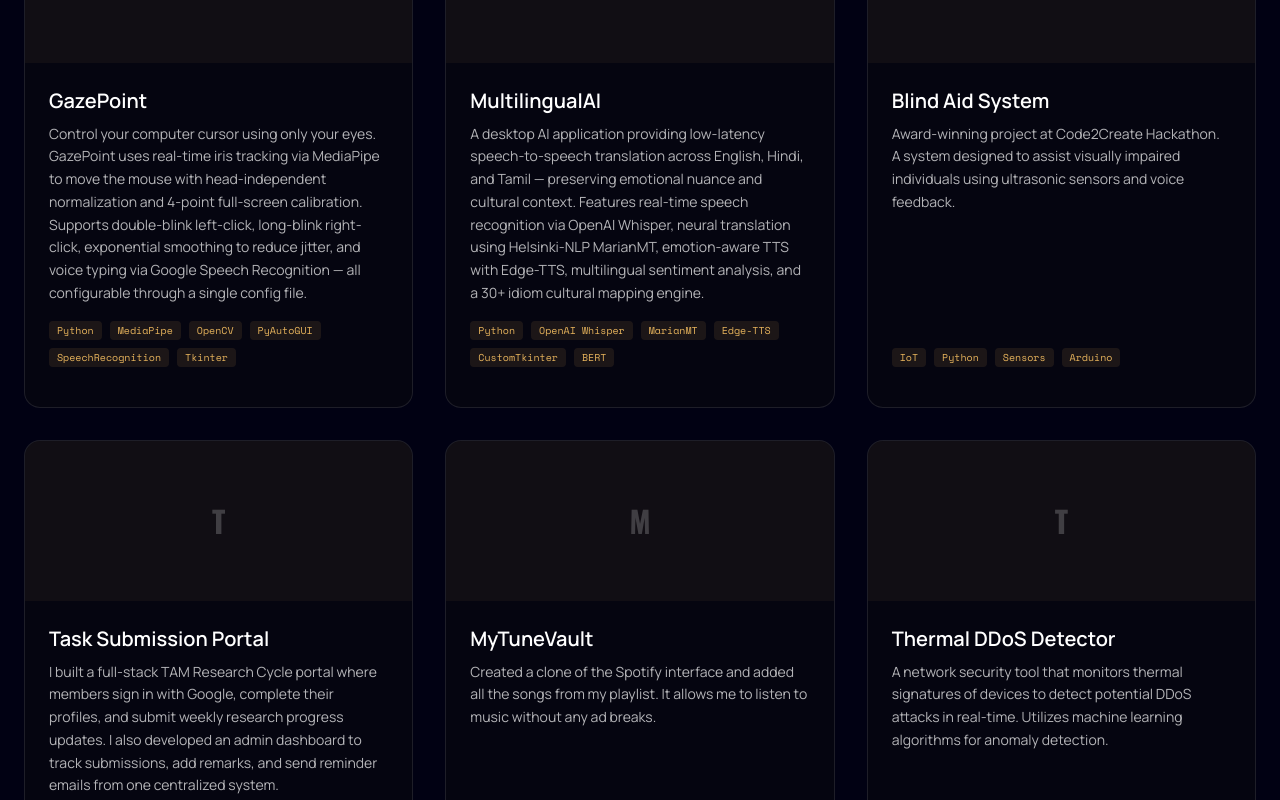
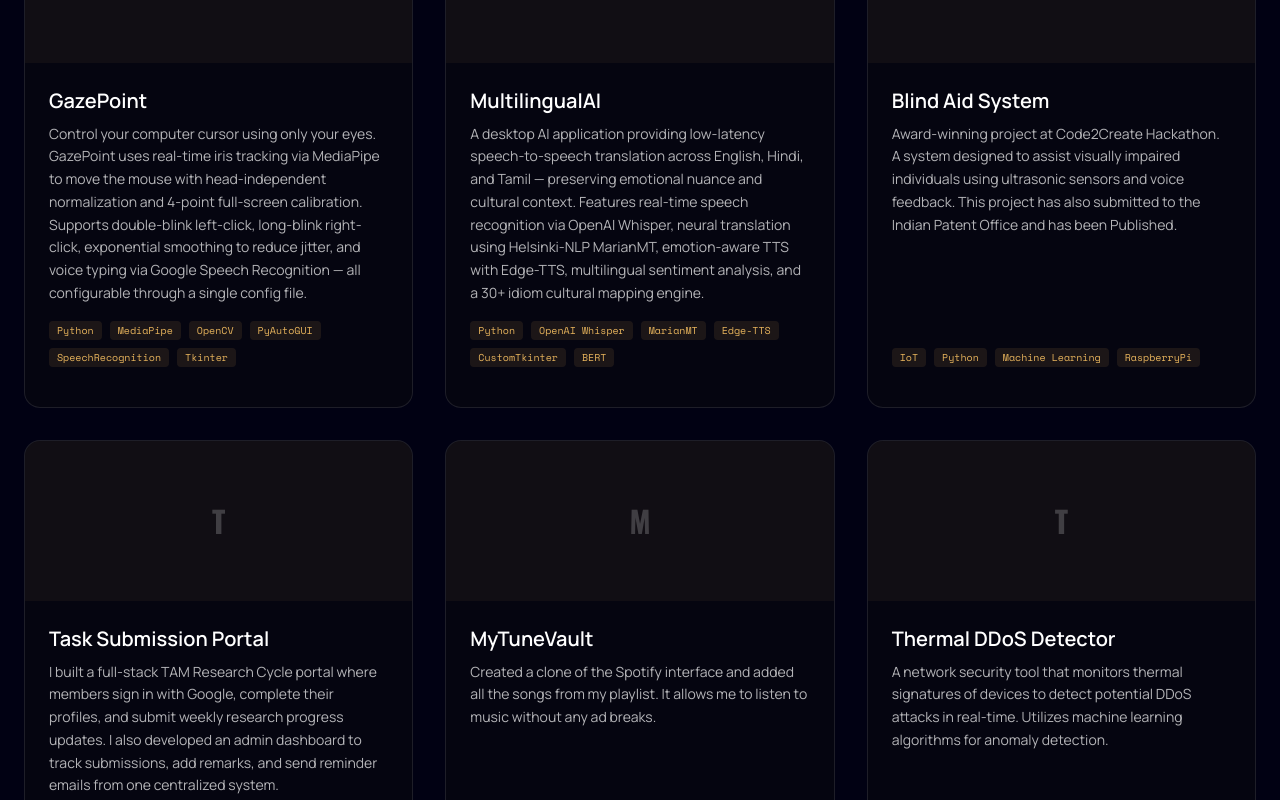
Before and after one commit to parth-garg01/Profile, a React (Vite) app: page / in a window 1280 px wide. Shown: the part 4680-5480 px from the top of the page. Built offline with nearby package versions, Linux system fonts and the light colour scheme.

Commit message:
Update project links and descriptions in index.js
Updated project links and descriptions for several projects in the index file.

```diff
--- a/src/data/index.js
+++ b/src/data/index.js
@@ -118,32 +118,32 @@ export const profileData = {
             title: "GazePoint",
             description: "Control your computer cursor using only your eyes. GazePoint uses real-time iris tracking via MediaPipe to move the mouse with head-independent normalization and 4-point full-screen calibration. Supports double-blink left-click, long-blink right-click, exponential smoothing to reduce jitter, and voice typing via Google Speech Recognition — all configurable through a single config file.",
             tech: ["Python", "MediaPipe", "OpenCV", "PyAutoGUI", "SpeechRecognition", "Tkinter"],
-            link: "#"
+            link: "https://github.com/parth-garg01/GazePoint"
         },
          {
             title: "MultilingualAI",
             description: "A desktop AI application providing low-latency speech-to-speech translation across English, Hindi, and Tamil — preserving emotional nuance and cultural context. Features real-time speech recognition via OpenAI Whisper, neural translation using Helsinki-NLP MarianMT, emotion-aware TTS with Edge-TTS, multilingual sentiment analysis, and a 30+ idiom cultural mapping engine.",
             tech: ["Python", "OpenAI Whisper", "MarianMT", "Edge-TTS", "CustomTkinter", "BERT"],
-            link: "#"
+            link: "https://github.com/parth-garg01/MultilingualAI"
         },
 
         {
             title: "Blind Aid System",
-            description: "Award-winning project at Code2Create Hackathon. A system designed to assist visually impaired individuals using ultrasonic sensors and voice feedback.",
-            tech: ["IoT", "Python", "Sensors", "Arduino"],
+            description: "Award-winning project at Code2Create Hackathon. A system designed to assist visually impaired individuals using ultrasonic sensors and voice feedback. This project has also submitted to the Indian Patent Office and has been Published.",
+            tech: ["IoT", "Python", "Machine Learning", "RaspberryPi"],
             link: "#"
         },
         {
             title: "Task Submission Portal",
             description: "I built a full-stack TAM Research Cycle portal where members sign in with Google, complete their profiles, and submit weekly research progress updates. I also developed an admin dashboard to track submissions, add remarks, and send reminder emails from one centralized system.",
             tech: ["HTML", "MongoDB", "React", "Material UI", "Next.js", "Nodemailer"],
-            link: "#"
+            link: "https://github.com/parth-garg01/TAM-ResearchCycle-TaskSubmission-Portal"
         },
         {
             title: "MyTuneVault ",
             description: "Created a clone of the Spotify interface and added all the songs from my playlist. It allows me to listen to music without any ad breaks.",
-            tech: ["React", "JavaScript", "CSS", "HTML"],
-            link: "#"
+            tech: ["React", "JavaScript", "CSS", "HTML", "Supabase"],
+            link: "https://github.com/parth-garg01/MyTuneVault"
         },
         {
             title: "Thermal DDoS Detector",
@@ -155,13 +155,13 @@ export const profileData = {
             title: "Government Workflow Optimizer",
             description: "A machine learning-based system that predicts government file processing times and identifies delay risks. Features synthetic data generation, ML models for regression and classification, and an interactive Streamlit dashboard for workflow optimization.",
             tech: ["Streamlit", "Scikit-learn", "LightGBM", "Plotly", "Pandas"],
-            link: "#"
+            link: "https://github.com/parth-garg01/gov-workflow-optimizer"
         },
         {
             title: "Portfolio Website",
             description: "A modern, high-performance portfolio website with glassmorphism and stacked transitions. Built with React and Vite.",
             tech: ["React", "Tailwind CSS", "Framer Motion"],
-            link: "#"
+            link: "https://github.com/parth-garg01/Profile"
         }
 
 
```
